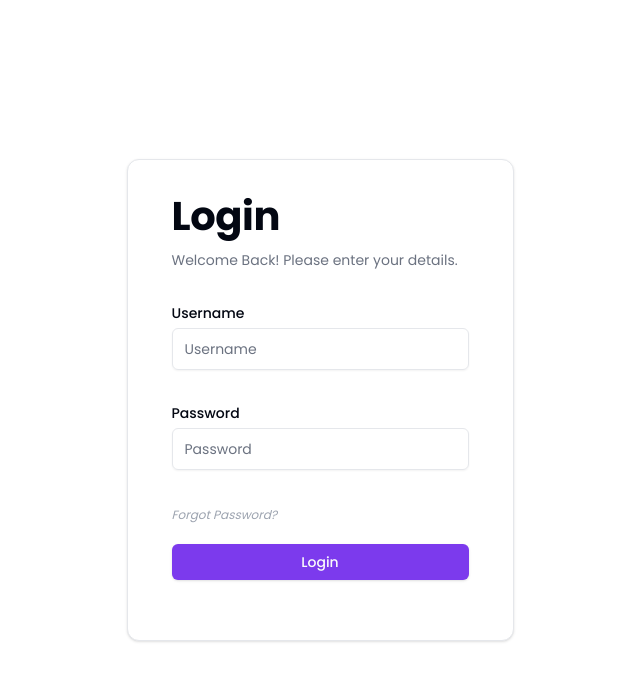
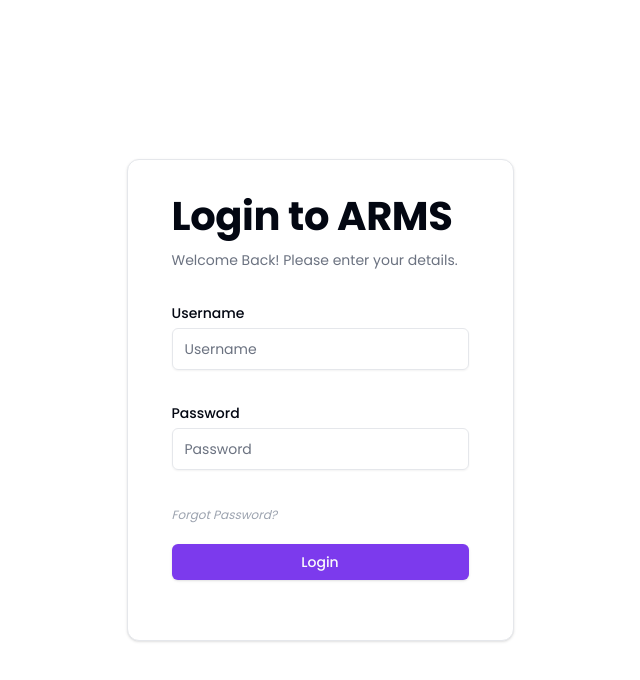
Before and after one commit to naufudge/arms, a Next.js app: page /login in a window 1280 px wide. Shown: the top 680 px of the page, without its empty margins (320-960 px from the left). Built offline with nearby package versions, Linux system fonts and the light colour scheme.

Commit message:
now you can see the portal name in the login page

```diff
--- a/app/(loggedOut)/login/page.tsx
+++ b/app/(loggedOut)/login/page.tsx
@@ -12,7 +12,6 @@ import {
 import { Label } from '@/components/ui/label'
 import { Input } from '@/components/ui/input'
 import { Button } from '@/components/ui/button'
-// import { User } from '@prisma/client';
 import { AlertBar } from '@/components/Alerts';
 import axios from 'axios';
 
@@ -25,8 +24,6 @@ const Page = () => {
     const [alertType, setAlertType] = useState<"success" | "error">("error")
     const [alertTitle, setAlertTitle] = useState("")
     const [alertDescription, setAlertDescription] = useState("")
-
-    // const [user, setUser] = useState<User | null | undefined>()
 
     const [showPassChange, setShowPassChange] = useState(false)
 
@@ -65,7 +62,6 @@ const Page = () => {
                 return
             } else if (response.data.success === true && response.data.passChange === false) {
                 // if the username and password is correct, and the user doesn't need to change their password
-                // setUser(response.data.user)
                 const loginResponse = await axios.post("/api/user/login", { username, password })
                 if (loginResponse.data.success === true) {
                     showSuccess()
@@ -76,7 +72,6 @@ const Page = () => {
                 return;
             } else if (response.data.success === true && response.data.passChange === true) {
                 // if the username and password is correct, and the user has to change their password
-                // setUser(response.data.user)
                 setShowAlert(false)
                 setShowPassChange(true)
                 return
@@ -157,7 +152,7 @@ const Page = () => {
                     <Card className='px-5 pt-3 flex flex-col gap-3'>
                         <AlertBar title={alertTitle} description={alertDescription} alertType={alertType} className={`${showAlert ? "" : "hidden"} w-full mt-4 max-w-[340px]`} />
                         <CardHeader className='flex flex-col gap-2'>
-                            <CardTitle><h1 className='font-bold text-[2.5rem]'>Login</h1></CardTitle>
+                            <CardTitle><h1 className='font-bold text-[2.5rem]'>Login to ARMS</h1></CardTitle>
 
                             <CardDescription>Welcome Back! Please enter your details.</CardDescription>
                         </CardHeader>
```
